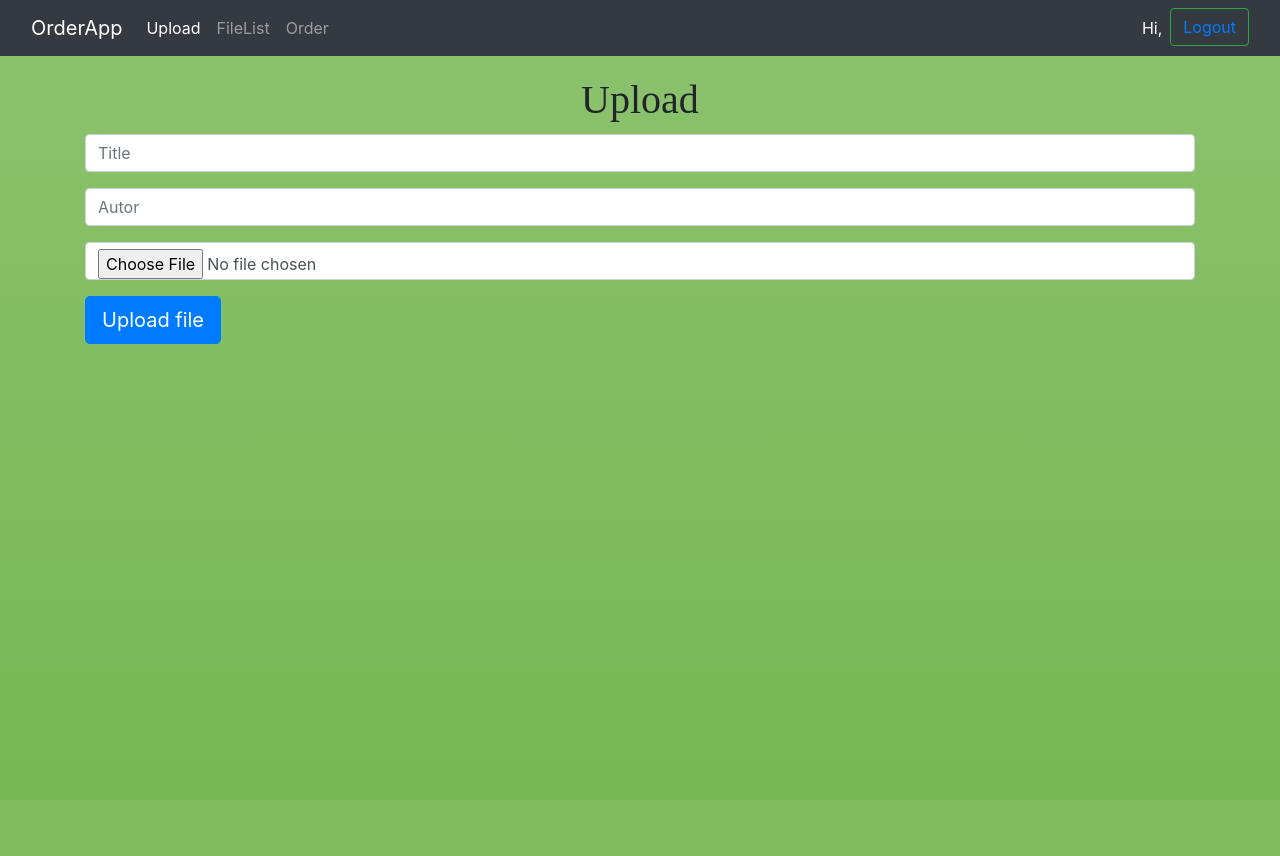
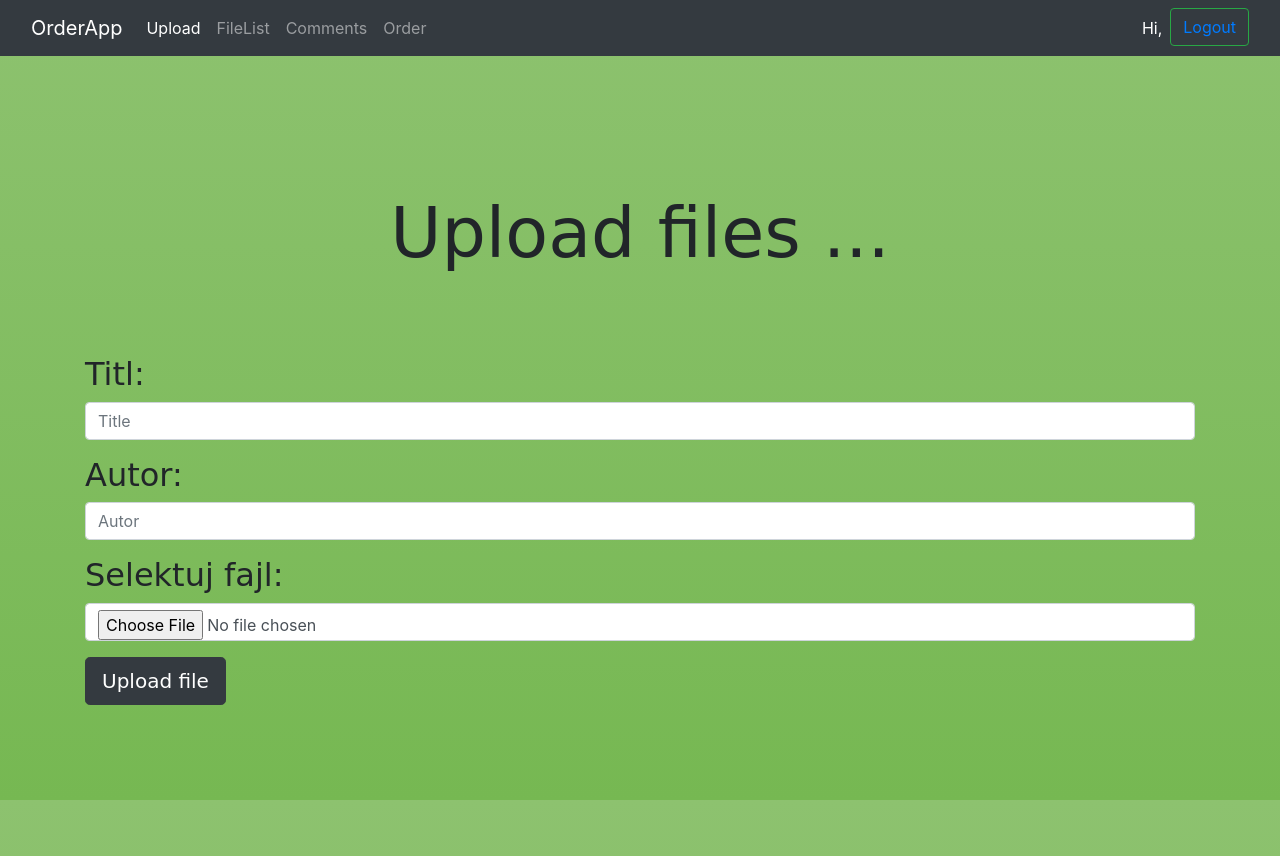
Before and after one commit to MarkezN/orderApp, a Django app: page /upload/ in a window 1280 px wide. Before the commit the page ends 344 px from the top, so only its background shows below. Run offline with Django 3.2, Linux system fonts and the light colour scheme; the visitor is signed in with stand-in values (Sample User, id 1); some libraries are stand-ins or nearby versions.

Commit message:
stylized upload and filelist, added commenting

```diff
--- a/orderapp/admin.py
+++ b/orderapp/admin.py
@@ -1 +1,5 @@
 from django.contrib import admin
+
+from .models import Comment
+
+admin.site.register(Comment)
--- a/orderapp/forms.py
+++ b/orderapp/forms.py
@@ -1,12 +1,11 @@
 from django import forms
 from django.contrib.auth.forms import UserCreationForm
 from accounts.models import NewUser
-from .models import Pdfs
+from .models import Pdfs, Comment
 
 
 
 class RegisterForm(UserCreationForm):
-
 
 	class Meta:
 		model = NewUser
@@ -16,13 +15,9 @@
 
 class LoginForm(UserCreationForm):
 
-
 	class Meta:
 		model = NewUser
 		fields = ('email', 'password1')
-
-
-
 
 
 
@@ -39,3 +34,18 @@
 			'autor' : forms.TextInput(attrs ={'class': 'form-control', 'placeholder': "Autor"}),
 			'fajlovi': forms.FileInput(attrs ={'class': 'form-control', 'placeholder': "Browse..."}),
 		}
+
+
+class CommentForm(forms.ModelForm):
+	class Meta:
+		model = Comment
+
+		fields = '__all__'
+		ordering = ['-date_posted']
+
+		widgets = {
+
+			'autor' : forms.Select(attrs ={'class': 'form-control', 'placeholder': "Autor"}),
+			'headline' : forms.TextInput(attrs ={'class': 'form-control', 'placeholder': "Headline"}),
+			'tekst': forms.Textarea(attrs ={'class': 'form-control', 'placeholder': "Unesi tekst..."}),
+		}
--- a/orderapp/models.py
+++ b/orderapp/models.py
@@ -1,5 +1,5 @@
 from django.db import models
-
+from django.conf import settings
 
 class Pdfs(models.Model):
 
@@ -16,3 +16,14 @@
 	def delete(self, *args, **kwargs):
 		self.fajlovi.delete()
 		super().delete(*args, **kwargs)
+
+
+class Comment(models.Model):
+
+	autor = models.ForeignKey(settings.AUTH_USER_MODEL, on_delete=models.CASCADE)
+	headline = models.CharField(max_length=150)
+	tekst = models.TextField()
+
+
+	def __str__(self):
+		return self.headline
--- a/orderapp/static/css/index.css
+++ b/orderapp/static/css/index.css
@@ -1,4 +1,3 @@
-
 body {
 
     background: #76b852;
@@ -9,5 +8,4 @@
     background-size: cover;
     background-attachment: fixed;
     font-family: 'Roboto', sans-serif;
-
 }
--- a/orderapp/templates/orderapp/home.html
+++ b/orderapp/templates/orderapp/home.html
@@ -1,6 +1,6 @@
 <!DOCTYPE html>
 {% load static %}
-<html>
+<html style="height: 100%">
 
 <head>
     <meta charset="UTF-8">
@@ -11,9 +11,7 @@
     <title>OrderApp</title>
 </head>
 
-<body>
-
-
+<body style="height: 100%">
     <nav class="navbar navbar-expand-lg navbar-dark bg-dark">
         <div class="container-fluid">
             <a class="navbar-brand" href="#">OrderApp</a>
@@ -25,8 +23,11 @@
                     <li class="nav-item">
                         <a class="nav-link active" aria-current="page" href="{% url 'upload' %}">Upload</a>
                     </li>
-                     <li class="nav-item">
+                    <li class="nav-item">
                         <a class="nav-link" href="{% url 'list' %}">FileList</a>
+                    </li>
+                    <li class="nav-item">
+                        <a class="nav-link" href="{% url 'comment_list' %}">Comments</a>
                     </li>
                     <li class="nav-item">
                         <a class="nav-link" href="#">Order</a>
@@ -36,24 +37,15 @@
                     <li class="nav-item">
                         <a class="nav-link active" href="#" tabindex="-1" aria-disabled="true">Hi, {{ request.user }}</a>
                     </li>
-
                     <li class="nav-item">
-                       <button class="btn btn-outline-success" type="submit"><a href="{% url 'logout' %}">Logout</a></button>
+                        <button class="btn btn-outline-success" type="submit"><a href="{% url 'logout' %}">Logout</a></button>
                     </li>
                 </ul>
             </div>
         </div>
     </nav>
-
-
-    <div class="container">
-         {% block content  %}
-        {% endblock %}
-    </div>
-
-
-
-
+    {% block content %}
+    {% endblock %}
 </body>
 
 </html>
--- a/orderapp/templates/orderapp/upload.html
+++ b/orderapp/templates/orderapp/upload.html
@@ -1,20 +1,26 @@
 {% extends 'orderapp/home.html' %}
-{% load crispy_forms_tags %}
-
 {% block content %}
-<div class="form-group">
-<h1 style="text-align: center; margin-top: 20px; font-family: serif;">Upload</h1>
-
-<form method="post" enctype="multipart/form-data">
-	 {% csrf_token %}
-
-	 <p style="margin-top: 10px">	{{ form.title  }} </p>
-	 <p style="margin-top: 10px">	{{ form.autor}}  </p>
-	 <p style="margin-top: 10px">	{{ form.fajlovi }} </p>
-
-
-	<button type="submit" class="btn btn-primary btn-lg">Upload file</button>
-
- </form>
+<div class="container h-100">
+    <div class="row h-100 justify-content-center align-items-center">
+        <form method="post" enctype="multipart/form-data" class="col-12">
+            <h1 style="font-family: cursive; text-align: center; margin-bottom: 80px; font-size: 70px;">Upload files ...</h1>
+            {% csrf_token %}
+            <div class="form-group">
+                <h2 style="font-family: cursive;">Titl:</h2>
+                {{ form.title}}
+            </div>
+            <div class="form-group">
+                <h2 style="font-family: cursive;">Autor:</h2>
+                {{ form.autor }}
+            </div>
+            <div class="form-group">
+                <h2 style="font-family: cursive;">Selektuj fajl:</h2>
+                {{ form.fajlovi }}
+            </div>
+            <div class="form-group">
+                <button type="submit" class="btn btn-dark btn-lg" style="font-family: cursive;">Upload file</button>
+            </div>
+        </form>
+    </div>
 </div>
-{% endblock  %}
+{% endblock %}
--- a/orderapp/urls.py
+++ b/orderapp/urls.py
@@ -14,7 +14,12 @@
     #path('file/', views.upload_file, name='upload_file'),
     path('upload/', views.upload_pdfs, name='upload'),
     path('pdfs/', views.pdfs_list, name='list'),
-    path('pdfs/<int:pk>/', views.delete_file, name='delete_file')
+    path('pdfs/<int:pk>/', views.delete_file, name='delete_file'),
+    path('comments/', views.list_comment, name='comment_list'),
+    path('create/', views.create_comment, name='create_comment'),
+    path('comments/<int:pk>/', views.delete_comment, name='delete_comment'),
+
+
 
 ]
 
--- a/orderapp/views.py
+++ b/orderapp/views.py
@@ -1,10 +1,10 @@
 from django.shortcuts import render, redirect
 from django.http import HttpResponse
-from .forms import RegisterForm, LoginForm, PdfsForm
+from .forms import RegisterForm, LoginForm, PdfsForm, CommentForm
 from django.contrib.auth import authenticate, login, logout
 from django.contrib import messages
 from django.contrib.auth.decorators import login_required
-from .models import Pdfs
+from .models import Pdfs, Comment
 from django.core.files.storage import FileSystemStorage
 
 
@@ -83,3 +83,32 @@
 		pdf = Pdfs.objects.get(pk=pk)
 		pdf.delete()
 	return redirect('list')
+
+
+def create_comment(request):
+    if request.method == 'POST':
+        form = CommentForm(request.POST)
+        if form.is_valid():
+        	comment = form.save(commit=False)
+        	if request.user == comment.autor:
+            		form.save()
+            		return redirect('comment_list')
+        	else:
+        			return redirect('create_comment')
+
+    else:
+        form = CommentForm()
+    return render(request, 'orderapp/create_comment.html', {'form': form})
+
+
+
+def list_comment(request):
+    comment = Comment.objects.all()
+    return render(request, 'orderapp/comment_list.html', {'comment': comment})
+
+
+def delete_comment(request, pk):
+	if request.method == 'POST':
+		comment = Comment.objects.get(pk=pk)
+		comment.delete()
+	return redirect('comment_list')
```
Also changed, not shown: orderapp/templates/orderapp/comment_list.html (added, +19 -0 lines), orderapp/templates/orderapp/create_comment.html (added, +23 -0 lines), orderapp/templates/orderapp/log.html (+12 -51 lines), orderapp/templates/orderapp/pdfslist.html (+21 -7 lines), orderapp/migrations/0004_comment.py (added), 4 other files. Lines whose indentation alone changed are shown as unchanged.
